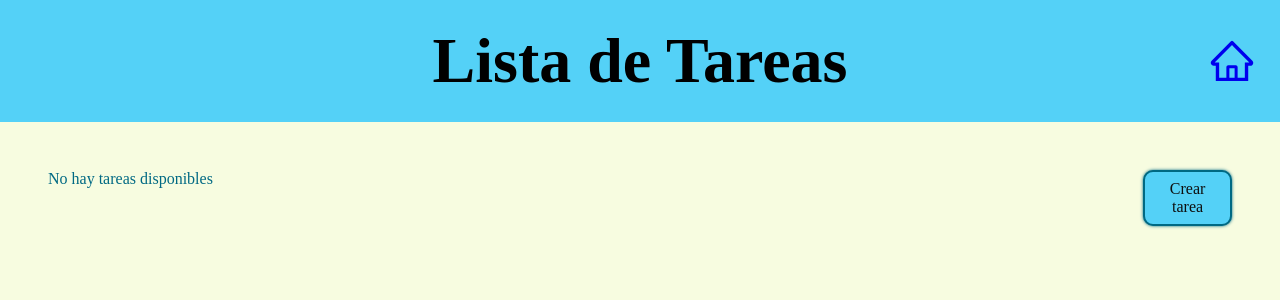
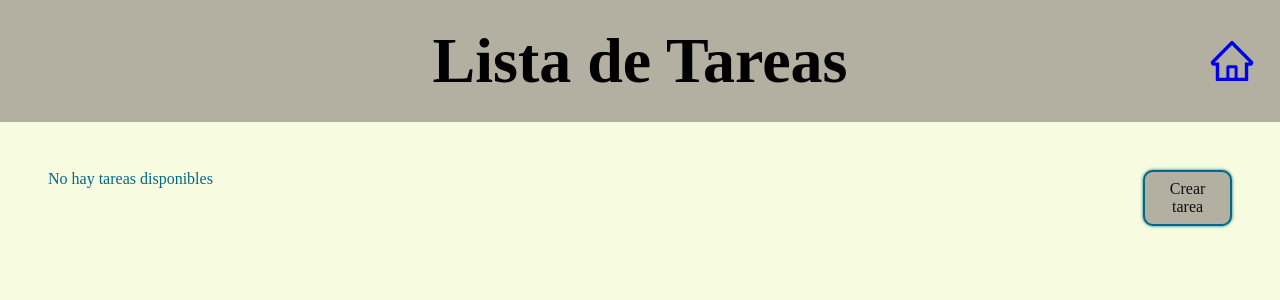
Before and after one commit to RebeV18/reto17, a React (Vite) app: page / in a window 1280 px wide. Shown: the top 300 px of the page. Built offline with nearby package versions, Linux system fonts and the light colour scheme.

Commit message:
update pages

```diff
--- a/src/index.css
+++ b/src/index.css
@@ -8,7 +8,7 @@
 
 :root {
   --primary-color: #f7fce0;
-  --second-color: #54d1f7;
+  --second-color: #b3b0a2;
   --third-color: #006983;
   --four-color: #0e0f0f;
 }
--- a/src/pages/Home/Home.css
+++ b/src/pages/Home/Home.css
@@ -36,6 +36,7 @@
   grid-column-end: 3;
   margin: 0.5rem;
   padding-top: 0.7rem;
+  font-size: 1.2rem;
 }
 
 .btn-container {
```
